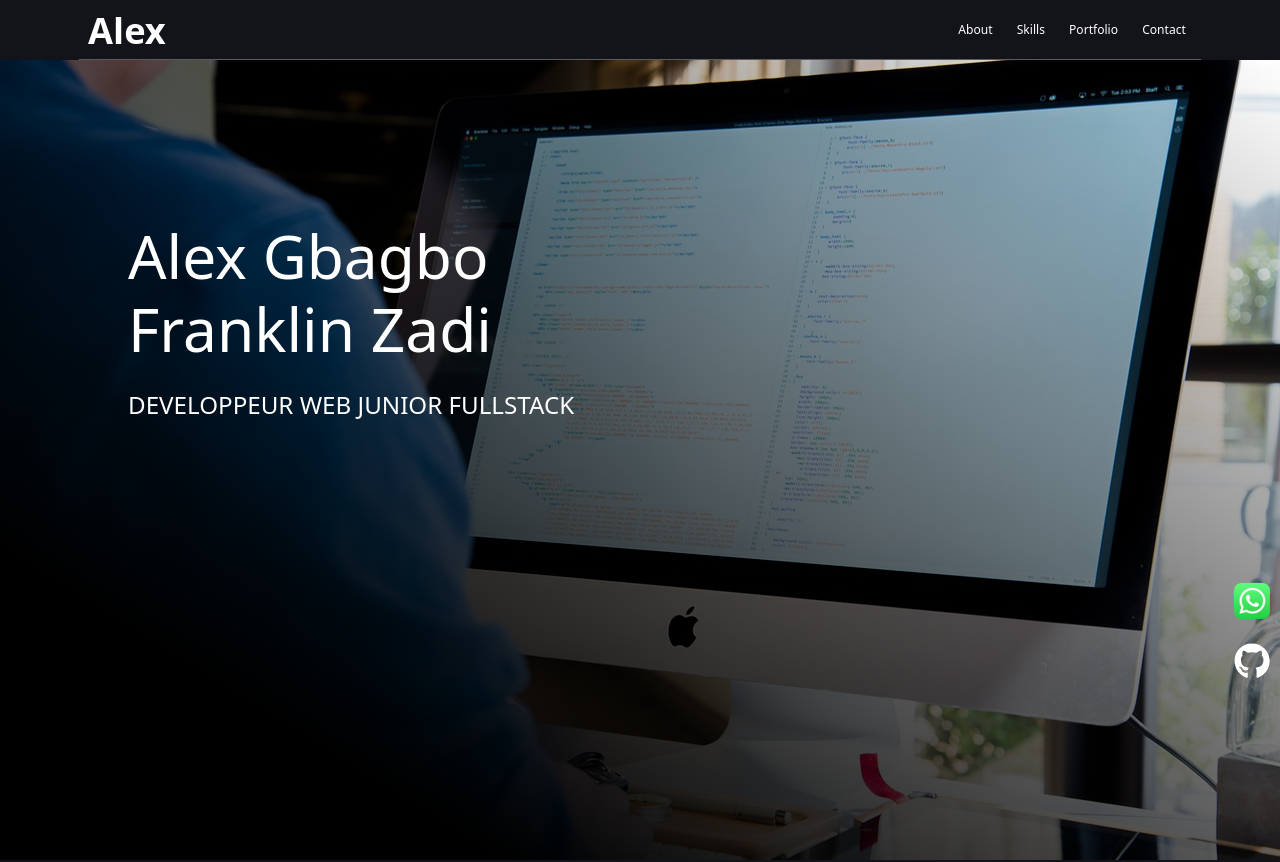
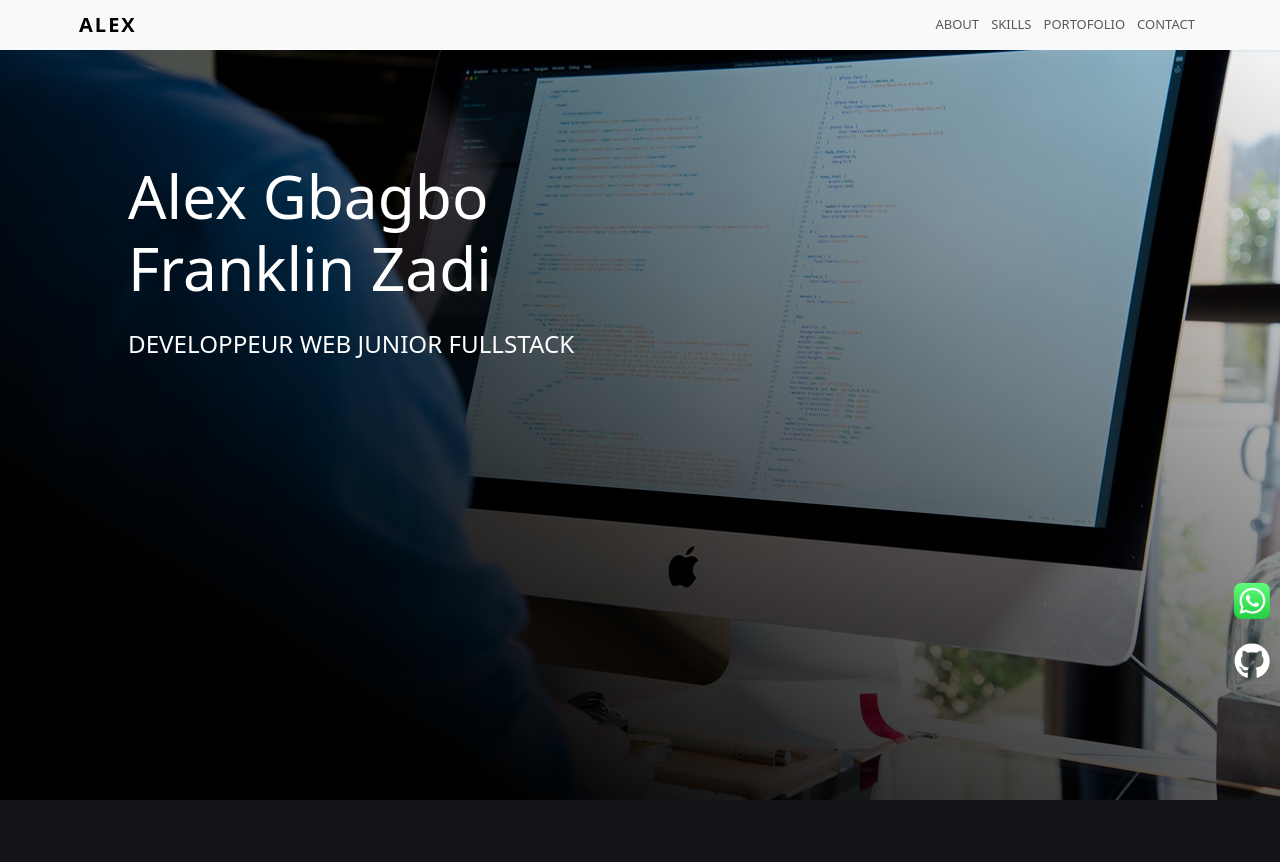
Before and after one commit to peck2285/portfolio_react, a React (Create React App) app: page / in a window 1280 px wide. Shown: the top 862 px of the page. Built offline with nearby package versions, Linux system fonts and the light colour scheme.

Commit message:
initialisation depot

```diff
--- a/src/api/data.ts
+++ b/src/api/data.ts
@@ -63,7 +63,7 @@ export const skills : Skill[] = [
     {
         name : "React js",
         imgUrl : "assets/images/react.svg",
-        status : "en cours"
+        status : "Terminé"
     },
 
 
--- a/src/components/Header/Header.css
+++ b/src/components/Header/Header.css
@@ -9,38 +9,28 @@
 
 
 
+.navbar-nav a{
+
+    font-size: 13px;
+    text-transform: uppercase;
+    font-weight: 500;
+}
 
 
+.navbar .navbar-brand{
 
-.navbar {
-  color: white !important;
-  --bs-navbar-color : white !important;
-  --bs-navbar-brand-color : white !important ;
-  /* background-color: blue; */
-  height: 5rem;
-   border-bottom: var(--border);
 
+    font-size: 20px;
+    text-transform: uppercase;
+    font-weight: 700;
+    letter-spacing: 2px;
 
 }
 
-.navbar-collapse{
-  flex-grow: 0 !important;
+
+.navbar-light .navbar-brand:focus,
+.navbar-light .navbar-brand:hover{
+
+    color: #000;
+
 }
-
-
-.navbarr .nav-item{
-
-    margin-left: 1rem;
-}
-
-
-.navbarr .nav-item a:hover{
-
-    color: var(--main-color);
-    border-bottom: .1rem solid var(--main-color);
-    padding-bottom: .5rem;
-}
-.Logo{
-  font-size: 3rem !important;
-  font-weight: bold;
-}
--- a/src/components/Header/Header.tsx
+++ b/src/components/Header/Header.tsx
@@ -20,45 +20,48 @@ const Header: FC<HeaderProps> = () => {
 
   return (
 
-    <div className="Header container">
-
-     <nav className="navbar navbar-expand-lg ">
-
-    <div className="container-fluid d-flex justify-content-between header-fluid ">
-
-    <a className="navbar-brand Logo" href="#">Alex</a>
-
-    <button className="navbar-toggler" type="button" data-bs-toggle="collapse" data-bs-target="#navbarSupportedContent" aria-controls="navbarSupportedContent" aria-expanded="false" aria-label="Toggle navigation">
+    <nav className="navbar navbar-expand-lg navbar-light bg-body-tertiary fixed-top h-15">
+      <div className="container">
+        <a className="navbar-brand" href="/">
+      Alex
+        </a>
+        <button
+          className="navbar-toggler"
+          type="button"
+          data-bs-toggle="collapse"
+          data-bs-target="#navbarNav"
+          aria-controls="navbarNav"
+          aria-expanded="false"
+          aria-label="Toggle navigation"
+        >
           <span className="navbar-toggler-icon" />
         </button>
-
-
-    <div className="navbarr collapse navbar-collapse" id="navbarSupportedContent">
-
-      <ul className="navbar-nav me-auto mb-2 mb-lg-0">
-
+        <div className="collapse navbar-collapse" id="navbarNav">
+          <ul className="navbar-nav ms-auto mb-2 mb-lg-0">
             <li className="nav-item">
-          <a className="nav-link" href="#About">About</a>
+              <a className="nav-link" href="#About">
+                About
+              </a>
             </li>
             <li className="nav-item">
-          <a className="nav-link" href="#Skills">Skills</a>
+              <a className="nav-link" href="#Skills">
+                Skills
+              </a>
             </li>
             <li className="nav-item">
-          <a className="nav-link" href="#Portofolio">Portfolio</a>
+              <a className="nav-link" href="#Portofolio">
+                Portofolio
+              </a>
             </li>
             <li className="nav-item">
-          <a className="nav-link" href="#Contact">Contact</a>
+              <a className="nav-link" href="#Contact">
+                Contact
+              </a>
             </li>
-
-
           </ul>
-
         </div>
       </div>
     </nav>
-
-
-    </div>
   );
 };
 
```
Also changed, not shown: 12 other files (tests, documents, lock files or other folders). Lines whose indentation alone changed are shown as unchanged.
